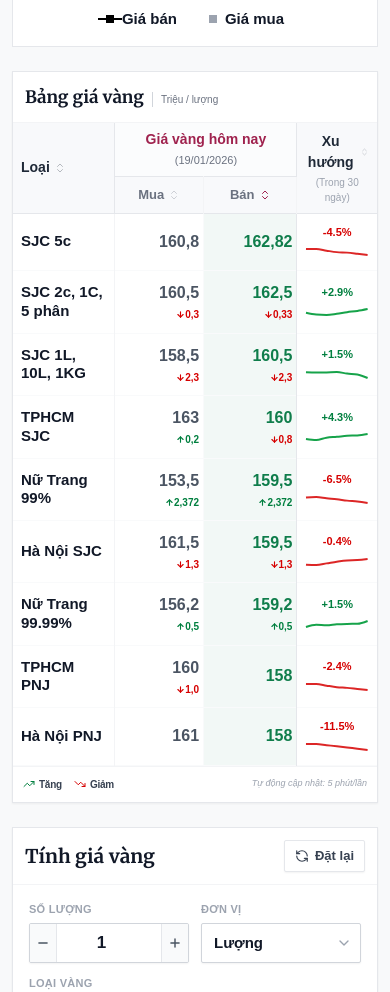
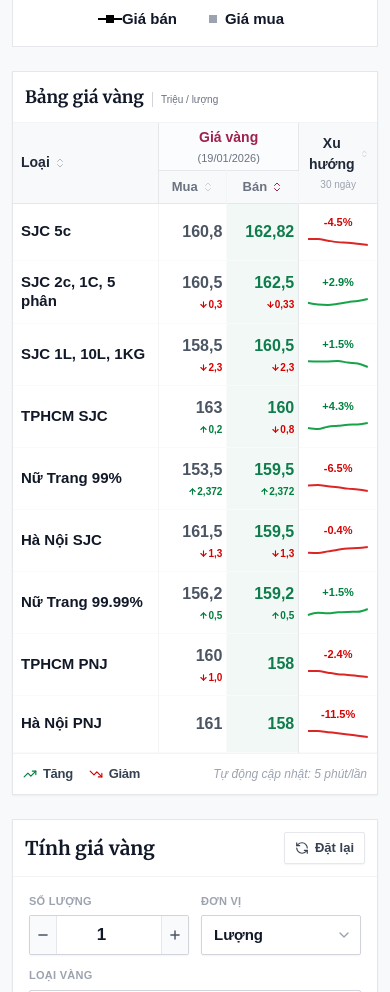
Before and after one commit to thienkhoi1802/VnExpress-Gi-V-ng, a React (Vite) app: page / in a window 390 px wide. Shown: the part 1120-2112 px from the top of the page. Built offline with nearby package versions, Linux system fonts and the light colour scheme.

Commit message:
feat(GoldTable): Improve mobile usability and readability
Adjust column widths and text for better display on smaller screens. Specifically, expand the 'Loại' column to ensure full text visibility and shorten 'Giá vàng hôm nay' to 'Giá vàng' on mobile.

```diff
--- a/components/GoldTable.tsx
+++ b/components/GoldTable.tsx
@@ -119,12 +119,13 @@
       <div className="w-full overflow-x-auto no-scrollbar">
         <table className="w-full text-left border-collapse min-w-[320px]">
           <thead>
-            {/* Tầng 1: Tiêu đề chính - Tăng font mobile (14px) */}
+            {/* Tầng 1: Tiêu đề chính */}
             <tr className="bg-[#f8f9fb] border-b border-gray-200 text-[14px] sm:text-[16px] text-gray-600 font-bold">
               <th
                 rowSpan={2}
                 onClick={() => handleSort('name')}
-                className="p-2 sm:p-4 border-r border-gray-200 w-[28%] text-gray-800 cursor-pointer group hover:bg-gray-100/50"
+                /* Tăng diện tích cột Loại trên Mobile (w-[40%]) để đọc đầy đủ text */
+                className="p-2 sm:p-4 border-r border-gray-200 w-[40%] sm:w-[28%] text-gray-800 cursor-pointer group hover:bg-gray-100/50"
               >
                  <div className="flex items-center gap-1">
                     Loại <ChevronsUpDown size={12} className={sortConfig.key === 'name' ? 'text-[#9f224e]' : 'opacity-30'} />
@@ -133,7 +134,9 @@
 
               <th colSpan={2} className="p-1 sm:p-3 text-center border-r border-gray-200 bg-white/50">
                 <div className="flex flex-col items-center">
-                    <span className="text-[#9f224e] font-black">Giá vàng hôm nay</span>
+                    {/* Rút gọn text cho Mobile: 'Giá vàng' thay vì 'Giá vàng hôm nay' */}
+                    <span className="text-[#9f224e] font-black sm:hidden">Giá vàng</span>
+                    <span className="text-[#9f224e] font-black hidden sm:block">Giá vàng hôm nay</span>
                     <span className="text-[11px] sm:text-[13px] font-medium text-gray-500 mt-0.5">({todayStr})</span>
                 </div>
               </th>
@@ -148,19 +151,24 @@
               <th
                 rowSpan={2}
                 onClick={() => handleSort('change30d')}
-                className="p-2 sm:p-4 text-center w-[22%] sm:w-[150px] cursor-pointer group hover:bg-gray-100/50"
+                /* Cột Xu hướng chiếm phần còn lại */
+                className="p-2 sm:p-4 text-center w-[20%] sm:w-[150px] cursor-pointer group hover:bg-gray-100/50"
               >
                 <div className="flex flex-col items-center">
                     <div className="flex items-center gap-1">
                         <span className="text-gray-800">Xu hướng</span>
                         <ChevronsUpDown size={12} className={sortConfig.key === 'change30d' ? 'text-[#9f224e]' : 'opacity-30'} />
                     </div>
-                    <span className="text-[10px] sm:text-[12px] font-medium text-gray-400 mt-0.5">(Trong 30 ngày)</span>
+                    {/* Giảm text phụ trên Mobile hoặc đảm bảo 1 dòng */}
+                    <span className="text-[10px] sm:text-[12px] font-medium text-gray-400 mt-0.5 whitespace-nowrap">
+                        <span className="sm:inline hidden">(Trong 30 ngày)</span>
+                        <span className="sm:hidden inline">30 ngày</span>
+                    </span>
                 </div>
               </th>
             </tr>
 
-            {/* Tầng 2: Mua/Bán - Tăng font mobile (13px) */}
+            {/* Tầng 2: Mua/Bán */}
             <tr className="bg-[#f8f9fb] border-b border-gray-200 text-[13px] sm:text-[14px] text-gray-500 font-bold">
               <SortHeader label="Mua" sortKey="todayBuy" className="p-1.5 sm:p-2.5 border-r border-gray-100" />
               <SortHeader label="Bán" sortKey="todaySell" className="p-1.5 sm:p-2.5 border-r border-gray-100" />
@@ -178,13 +186,12 @@
                 className={`border-b border-gray-50 hover:bg-[#fff9fa] transition-colors cursor-pointer group ${index % 2 === 0 ? 'bg-white' : 'bg-gray-50/10'}`}
               >
                 <td className="px-2 sm:px-4 py-3 sm:py-5 border-r border-gray-100">
-                  {/* Tên sản phẩm to hơn cho Mobile (15px) */}
                   <div className="font-bold text-gray-900 leading-tight whitespace-normal text-[15px] sm:text-[16px]">
                     {product.name}
                   </div>
                 </td>
 
-                {/* Hôm nay - Tăng giá trị lên 16px cho Mobile */}
+                {/* Hôm nay */}
                 <td className="px-1 sm:px-3 py-2.5 sm:py-4 text-right border-r border-gray-50">
                   <div className="flex flex-col items-end">
                       <div className={`font-bold tabular-nums text-[16px] sm:text-[16px] ${sortConfig.key === 'todayBuy' ? 'text-gray-900' : 'text-gray-600'}`}>
@@ -214,10 +221,10 @@
                   </div>
                 </td>
 
-                {/* Xu hướng */}
+                {/* Xu hướng - Đảm bảo text hiển thị trên 1 dòng */}
                 <td className="px-1 sm:px-3 py-2.5 sm:py-4">
                   <div className="flex flex-col items-center justify-center gap-1">
-                      <div className={`font-black text-[11px] sm:text-[14px] tabular-nums ${product.change30d >= 0 ? 'text-[#007f3f]' : 'text-[#d60000]'}`}>
+                      <div className={`font-black text-[11px] sm:text-[14px] tabular-nums whitespace-nowrap ${product.change30d >= 0 ? 'text-[#007f3f]' : 'text-[#d60000]'}`}>
                           {product.change30d > 0 ? '+' : ''}{product.change30d.toFixed(1)}%
                       </div>
                       <div className="w-full h-[16px] sm:h-[28px]">
@@ -236,16 +243,16 @@
       </div>
 
       <div className="bg-white p-2.5 sm:p-4 border-t border-gray-100 font-sans">
-        <div className="flex flex-wrap items-center justify-between gap-3 text-[10px] sm:text-xs text-gray-500">
-            <div className="flex items-center gap-3 sm:gap-6">
-                <div className="flex items-center gap-1 font-bold text-gray-700 tracking-tight">
-                    <TrendingUp size={12} className="text-[#007f3f]" /> <span>Tăng</span>
+        <div className="flex flex-wrap items-center justify-between gap-3 text-[13px] sm:text-xs text-gray-500">
+            <div className="flex items-center gap-4 sm:gap-6">
+                <div className="flex items-center gap-1.5 font-bold text-gray-700 tracking-tight">
+                    <TrendingUp size={14} className="text-[#007f3f]" /> <span>Tăng</span>
                 </div>
-                <div className="flex items-center gap-1 font-bold text-gray-700 tracking-tight">
-                    <TrendingDown size={12} className="text-[#d60000]" /> <span>Giảm</span>
+                <div className="flex items-center gap-1.5 font-bold text-gray-700 tracking-tight">
+                    <TrendingDown size={14} className="text-[#d60000]" /> <span>Giảm</span>
                 </div>
             </div>
-            <div className="italic text-[9px] sm:text-[11px] text-gray-400 font-medium ml-auto">
+            <div className="italic text-[12px] sm:text-[11px] text-gray-400 font-medium ml-auto">
                 Tự động cập nhật: 5 phút/lần
             </div>
         </div>
```
